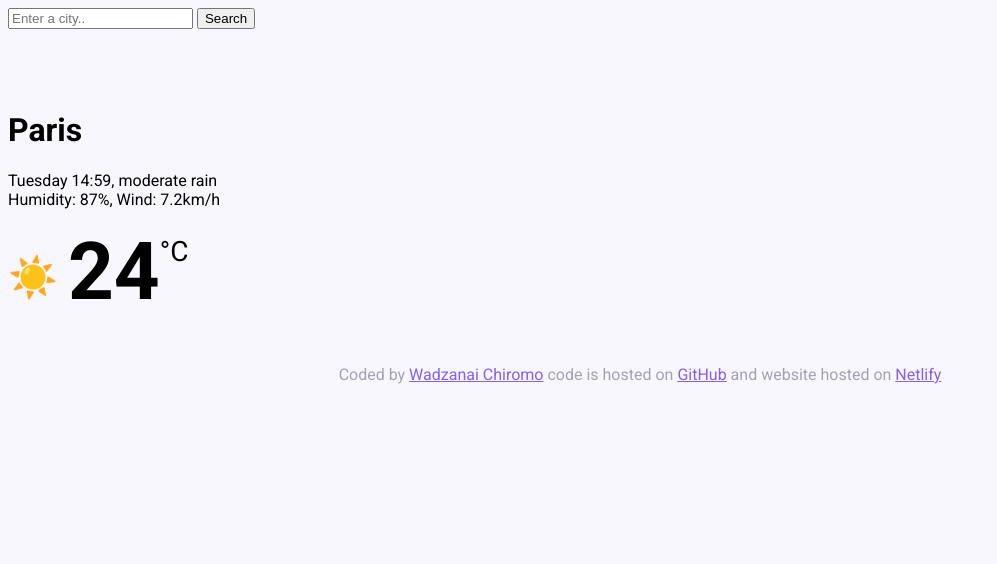
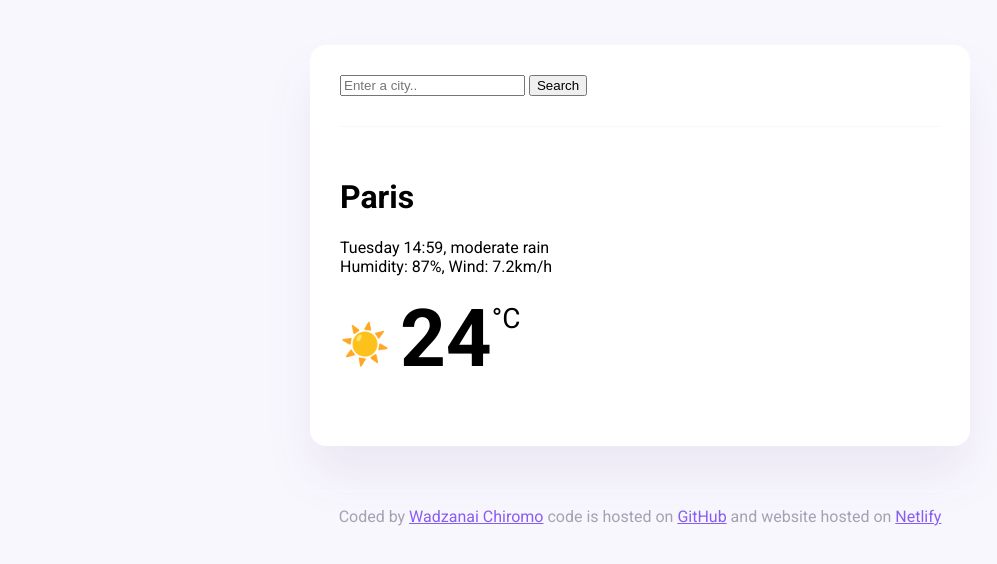
Before and after one commit to Wawiechichie/weather-app, a plain HTML site: page index.html in a window 1280 px wide. Shown: the whole page, without its empty margins (0-997 px from the left). Drawn offline with nearby package versions, Linux system fonts and the light colour scheme; files that its build step writes are made by us from their sources; files whose address does not match are found by name.

Commit message:
linked my stylesheet properly and fixed my css file

```diff
--- a/index.html
+++ b/index.html
@@ -10,11 +10,12 @@
       rel="stylesheet"
     />
     <script src="https://cdn.jsdelivr.net/npm/axios@1.1.2/dist/axios.min.js"></script>
-    <link rel="stylesheet" href="src/style.css" />
+    <link rel="stylesheet" href="style.css"/>
     <link rel="" href="index.js">
     <title>My weather application</title>
   </head>
   <body>
+    <div class="weather-app">
       <header>
         <form>
           <input type="search" placeholder="Enter a city.."  required />
@@ -53,6 +54,7 @@
           >
       </footer>
     </div>
+
   </body>
   <script src="src/index.js"></script>
 </html>
--- a/style.css
+++ b/style.css
@@ -10,9 +10,9 @@ a {
 .weather-app {
   background: white;
   max-width: 600px;
-  margin: 60px auto;
+  margin: 45px auto;
   padding: 30px;
-  border-radius: 10px;
+  border-radius: 16px;
   box-shadow: 0 30px 50px rgba(65, 50, 100, 0.08);
 }
 
```
